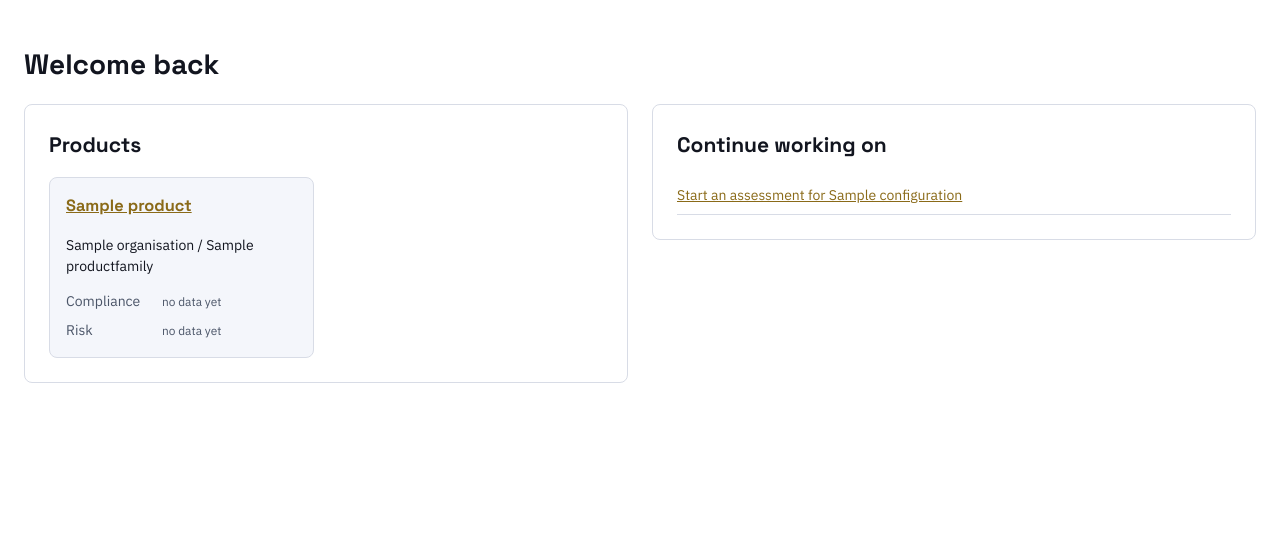
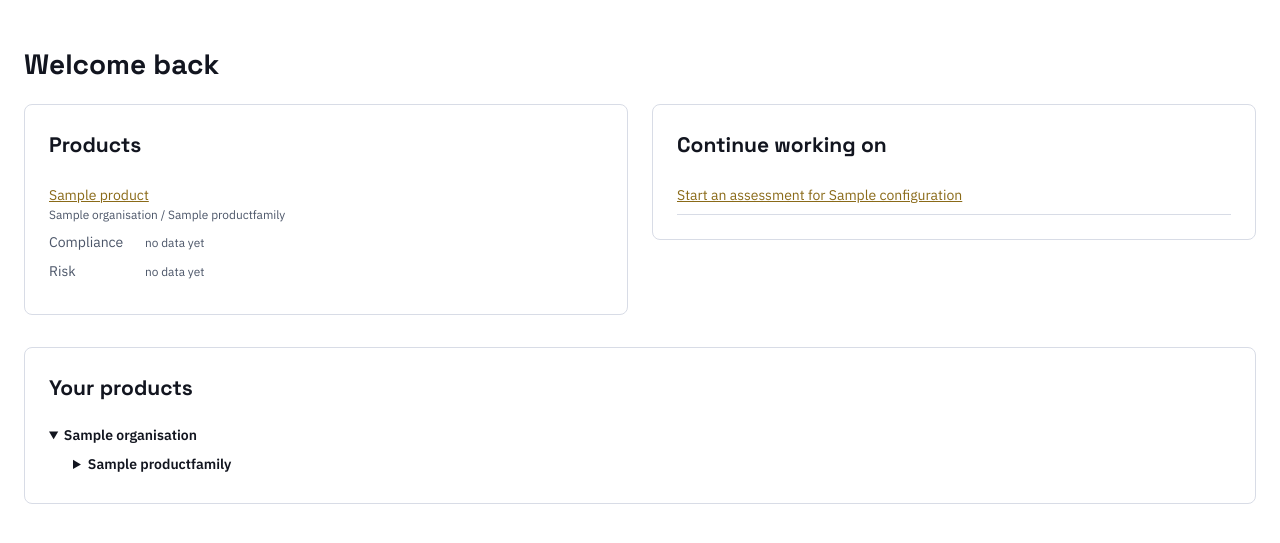
Before and after one commit to ahuopana/aavistin, a Django app: page / in a window 1280 px wide. Shown: the part 56-599 px from the top of the page. Run offline with Django 5.2, Linux system fonts and the light colour scheme; a user stored in the database is signed in; tables that the repository leaves empty hold one stand-in row (values such as "Sample post"); data that the repository does not hold is empty; parts of the project's set-up code (start-up, migrations or seed data) failed here and were passed over.

Commit message:
Fix Products widget box-in-box, add product family/revision tree
- templates/core/dashboard.html + static/css/base.css: Products widget
  no longer nests a bordered/shaded card per product inside the
  already-bordered widget panel -- each product is now a plain row
  (name, family, two bars) separated by a bottom border, the same
  treatment .dashboard-tasks already uses. One visible box per widget,
  not two nested ones.
- apps/core/services.py: product_tree(user) -- Organisation > product
  family > product > (HW revision / SW release), for everything the
  user holds any role on (unlike dashboard_products, not capped to 3).
- templates/core/dashboard.html: a new "Your products" section below
  the widget row, rendered as nested <details>/<summary> -- no new JS
  dependency, keyboard-accessible, organisations open by default,
  families collapsed.

251 tests pass (248 + 3 new for product_tree), ruff clean. Verified
live via Playwright: boxed single-panel product rows, and the tree
collapsed and expanded.

Co-Authored-By: Claude Sonnet 5 <noreply@anthropic.com>
Claude-Session: https://claude.ai/code/session_01BFDDJ6TrDKPLdDmpFeGUbt

```diff
--- a/apps/core/services.py
+++ b/apps/core/services.py
@@ -178,3 +178,41 @@ def dashboard_tasks(user, limit=3):
             selected.append(by_kind[kind].pop(0))
         i += 1
     return selected
+
+
+def product_tree(user):
+    """Organisation > product family > product > (HW revision / SW
+    release), for everything the user holds any role on -- unlike
+    dashboard_products, not capped to 3.
+    """
+    products = (
+        editable_products(user, role=None)
+        .select_related("product_family__organisation")
+        .prefetch_related("hw_variants__revisions", "sw_releases")
+        .order_by("product_family__organisation__name", "product_family__name", "name")
+    )
+
+    organisations = {}
+    for product in products:
+        family = product.product_family
+        organisation = family.organisation
+        org_node = organisations.setdefault(
+            organisation.id, {"organisation": organisation, "families": {}}
+        )
+        family_node = org_node["families"].setdefault(
+            family.id, {"family": family, "products": []}
+        )
+        revisions = [
+            f"{variant.name} rev {revision.label}"
+            for variant in product.hw_variants.all()
+            for revision in variant.revisions.all()
+        ]
+        releases = [release.version for release in product.sw_releases.all()]
+        family_node["products"].append(
+            {"product": product, "revisions": revisions, "releases": releases}
+        )
+
+    return [
+        {"organisation": node["organisation"], "families": list(node["families"].values())}
+        for node in organisations.values()
+    ]
--- a/apps/core/views.py
+++ b/apps/core/views.py
@@ -1,6 +1,6 @@
 from django.shortcuts import render
 
-from .services import dashboard_products, dashboard_tasks
+from .services import dashboard_products, dashboard_tasks, product_tree
 
 
 def home(request):
@@ -12,5 +12,6 @@ def home(request):
         {
             "products": dashboard_products(request.user),
             "tasks": dashboard_tasks(request.user),
+            "tree": product_tree(request.user),
         },
     )
--- a/static/css/base.css
+++ b/static/css/base.css
@@ -245,20 +245,25 @@ td {
 }
 
 .dashboard-products {
-  display: grid;
-  grid-template-columns: repeat(auto-fill, minmax(260px, 1fr));
-  gap: var(--space-4);
+  list-style: none;
+  margin: 0;
+  padding: 0;
 }
 
-.dashboard-card {
-  background: var(--color-surface);
-  border: 1px solid var(--color-border);
-  border-radius: var(--radius-md);
-  padding: var(--space-3);
+.dashboard-products li {
+  padding: var(--space-2) 0;
+  border-bottom: 1px solid var(--color-border);
 }
 
-.dashboard-card h3 {
-  margin-top: 0;
+.dashboard-products li:last-child {
+  border-bottom: none;
+}
+
+.dashboard-product-family {
+  display: block;
+  color: var(--color-text-muted);
+  font-size: 0.85em;
+  margin-bottom: var(--space-1);
 }
 
 .stat-bar-row {
@@ -310,6 +315,31 @@ td {
   border-bottom: 1px solid var(--color-border);
 }
 
+.dashboard-tree summary {
+  cursor: pointer;
+  font-weight: 600;
+  padding: var(--space-1) 0;
+}
+
+.dashboard-tree details details {
+  margin-left: var(--space-4);
+}
+
+.dashboard-tree ul {
+  list-style: none;
+  margin: 0;
+  padding-left: var(--space-4);
+}
+
+.dashboard-tree ul li {
+  padding: var(--space-1) 0;
+}
+
+.dashboard-tree ul ul {
+  color: var(--color-text-muted);
+  font-size: 0.9em;
+}
+
 @media (max-width: 768px) {
   .app-body {
     flex-direction: column;
--- a/templates/core/dashboard.html
+++ b/templates/core/dashboard.html
@@ -9,11 +9,11 @@
     <section class="dashboard-widget">
       <h2>Products</h2>
       {% if products %}
-        <div class="dashboard-products">
+        <ul class="dashboard-products">
           {% for row in products %}
-            <div class="dashboard-card">
-              <h3><a href="{% url 'products:product_detail' row.product.pk %}">{{ row.product.name }}</a></h3>
-              <p>{{ row.product.product_family }}</p>
+            <li>
+              <a href="{% url 'products:product_detail' row.product.pk %}">{{ row.product.name }}</a>
+              <span class="dashboard-product-family">{{ row.product.product_family }}</span>
 
               <div class="stat-bar-row">
                 <span class="stat-bar-label">Compliance</span>
@@ -42,9 +42,9 @@
                   {% endif %}
                 {% endwith %}
               </div>
-            </div>
+            </li>
           {% endfor %}
-        </div>
+        </ul>
       {% else %}
         <p><a href="{% url 'orgs:list' %}">No products yet — click here to add one.</a></p>
       {% endif %}
@@ -63,4 +63,35 @@
       {% endif %}
     </section>
   </div>
+
+  <section class="dashboard-widget dashboard-tree">
+    <h2>Your products</h2>
+    {% if tree %}
+      {% for org_node in tree %}
+        <details open>
+          <summary>{{ org_node.organisation.name }}</summary>
+          {% for family_node in org_node.families %}
+            <details>
+              <summary>{{ family_node.family.name }}</summary>
+              <ul>
+                {% for row in family_node.products %}
+                  <li>
+                    <a href="{% url 'products:product_detail' row.product.pk %}">{{ row.product.name }}</a>
+                    {% if row.revisions or row.releases %}
+                      <ul>
+                        {% for label in row.revisions %}<li>{{ label }}</li>{% endfor %}
+                        {% for label in row.releases %}<li>{{ label }}</li>{% endfor %}
+                      </ul>
+                    {% endif %}
+                  </li>
+                {% endfor %}
+              </ul>
+            </details>
+          {% endfor %}
+        </details>
+      {% endfor %}
+    {% else %}
+      <p>Nothing to show yet.</p>
+    {% endif %}
+  </section>
 {% endblock %}
```
Also changed, not shown: apps/core/tests.py (+35 -1 lines).
